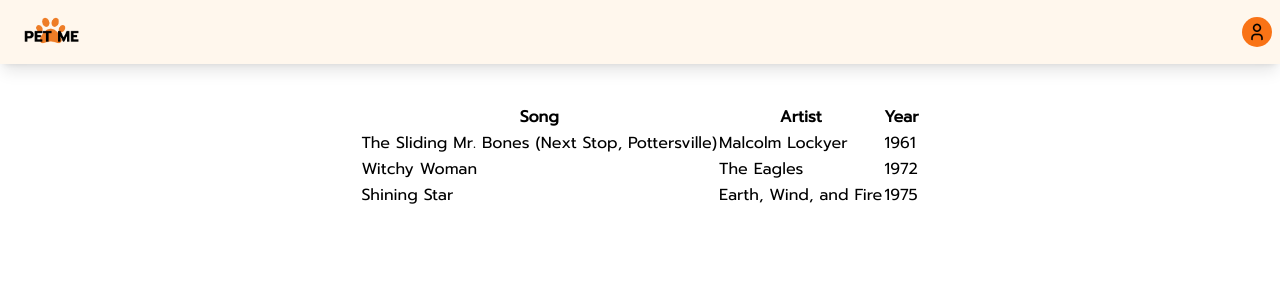
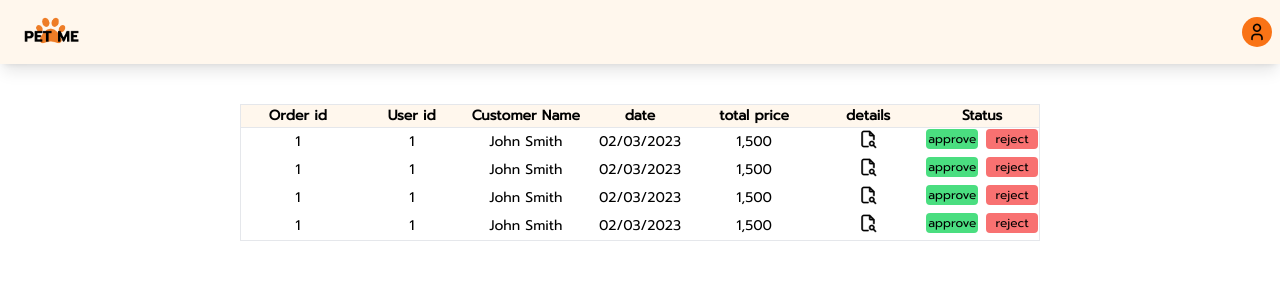
Before and after one commit to catmellowz/Personal_Project, a React (Create React App) app: page /admin in a window 1280 px wide. Shown: the top 300 px of the page. Built offline with nearby package versions, Linux system fonts and the light colour scheme; no server answers.

Commit message:
detail order adminPage

```diff
--- a/src/components/Admin/AdminOrder.js
+++ b/src/components/Admin/AdminOrder.js
@@ -1,31 +1,24 @@
+import DetailOrder from './DetailOrder';
+
 export default function AdminOrder() {
   return (
-    <div className='flex justify-center p-10'>
-      <table class='table-fixed'>
-        <thead>
-          <tr>
-            <th>Song</th>
-            <th>Artist</th>
-            <th>Year</th>
+    <div className='flex justify-center pt-10 text-sm'>
+      <table class='table-fixed border w-[800px]'>
+        <thead className='border'>
+          <tr className='bg-orange-50'>
+            <th>Order id</th>
+            <th>User id</th>
+            <th>Customer Name</th>
+            <th>date</th>
+            <th>total price</th>
+            <th>details</th>
+            <th>Status</th>
           </tr>
         </thead>
-        <tbody>
-          <tr>
-            <td>The Sliding Mr. Bones (Next Stop, Pottersville)</td>
-            <td>Malcolm Lockyer</td>
-            <td>1961</td>
-          </tr>
-          <tr>
-            <td>Witchy Woman</td>
-            <td>The Eagles</td>
-            <td>1972</td>
-          </tr>
-          <tr>
-            <td>Shining Star</td>
-            <td>Earth, Wind, and Fire</td>
-            <td>1975</td>
-          </tr>
-        </tbody>
+        <DetailOrder />
+        <DetailOrder />
+        <DetailOrder />
+        <DetailOrder />
       </table>
     </div>
   );
--- /dev/null
+++ b/src/components/Admin/DetailOrder.js
@@ -0,0 +1,34 @@
+import detail from '../../icons/file-search.png';
+
+export default function DetailOrder() {
+  return (
+    <tbody className='text-center'>
+      <tr>
+        <td>1</td>
+        <td>1</td>
+        <td>John Smith</td>
+        <td>02/03/2023</td>
+        <td>1,500</td>
+        <td>
+          <button>
+            <img src={detail} className='h-[20px]' />
+          </button>
+        </td>
+        <td className='flex gap-2'>
+          <button
+            className='w-[80px] rounded bg-green-400 hover:bg-green-500 text-[12px]'
+            s
+          >
+            approve
+          </button>
+          <button
+            className='w-[80px] rounded bg-red-400 hover:bg-red-500 text-[12px]'
+            s
+          >
+            reject
+          </button>
+        </td>
+      </tr>
+    </tbody>
+  );
+}
```
Also changed, not shown: src/icons/file-search.png (added).
